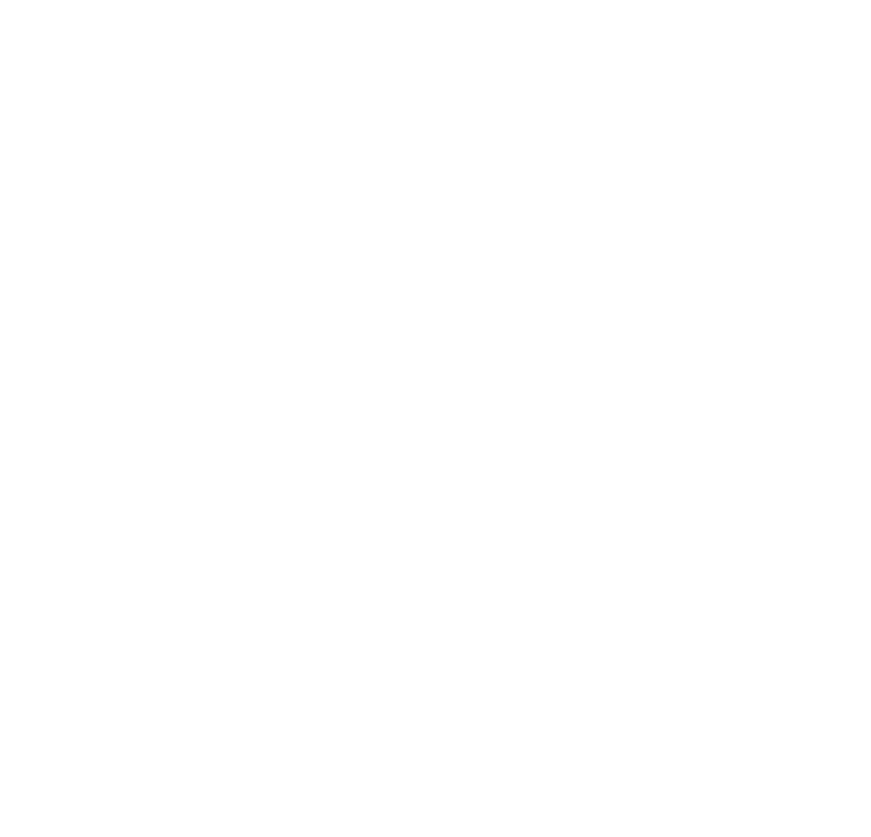
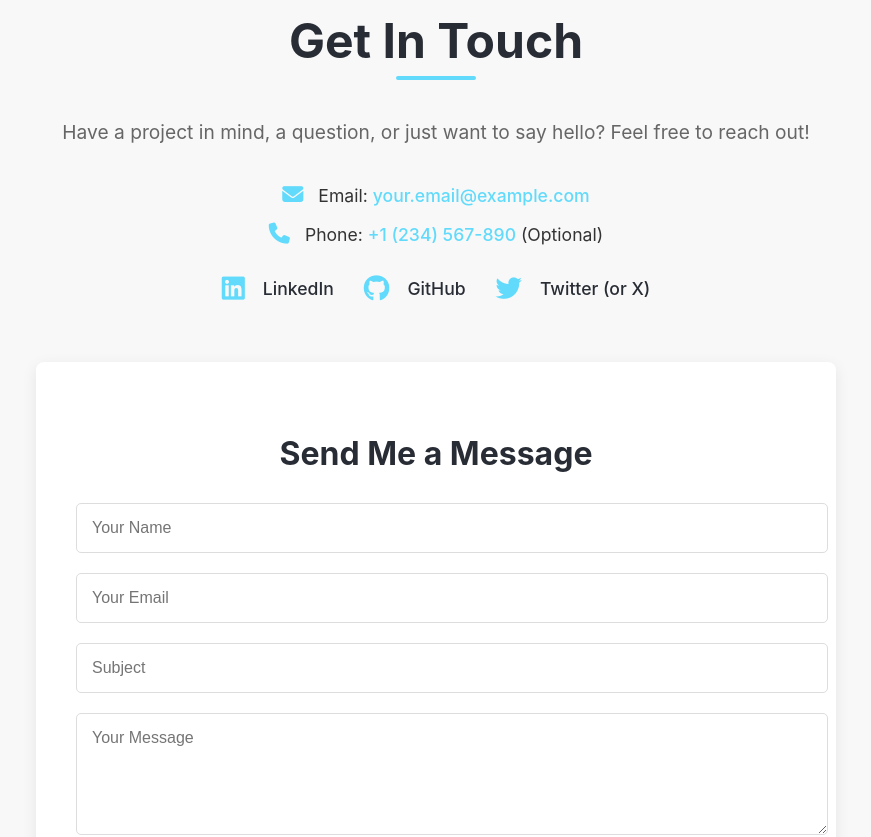
Before and after one commit to Andybegu/andy_portifolio, a React (Create React App) app: page /home in a window 1280 px wide. Shown: the part 2680-3517 px from the top of the page, without its empty margins (204-1075 px from the left). Before the commit the page ends 2612 px from the top, so only its background shows below. Built offline with nearby package versions, Linux system fonts and the light colour scheme.

Commit message:
added  both contact me and portfolio components

```diff
--- a/public/index.html
+++ b/public/index.html
@@ -15,6 +15,7 @@
       user's mobile device or desktop. See https://developers.google.com/web/fundamentals/web-app-manifest/
     -->
     <link rel="manifest" href="%PUBLIC_URL%/manifest.json" />
+    <link rel="stylesheet" href="https://cdnjs.cloudflare.com/ajax/libs/font-awesome/6.5.2/css/all.min.css" integrity="sha512-SnH5WK+bZxgPHs44uWIX+LLJAJ9/2PkPKZ5QiAj6Ta86w+fsb2TkcmfRyVX3pBnMFcV7oQPJkl9QevSCWr3W6A==" crossorigin="anonymous" referrerpolicy="no-referrer" />
     <!--
       Notice the use of %PUBLIC_URL% in the tags above.
       It will be replaced with the URL of the `public` folder during the build.
--- a/src/App.js
+++ b/src/App.js
@@ -4,13 +4,15 @@
 import Layout from './components/Layout';
 import { BrowserRouter as Router, Routes, Route } from 'react-router-dom';
 import Portfolio from './components/Portifolio';
+import Contact from './components/Contact';
+
 
 // Import our actual components
 import Home from './components/Home';
 import About from './components/About';
 // Placeholder components for others for now
 // const Portfolio = () => <div style={{padding: '50px', fontSize: '2em', textAlign: 'center'}}>My Portfolio</div>;
-const Contact = () => <div style={{padding: '50px', fontSize: '2em', textAlign: 'center'}}>Contact Me Here</div>;
+// const Contact = () => <div style={{padding: '50px', fontSize: '2em', textAlign: 'center'}}>Contact Me Here</div>;
 
 
 function App() {
--- /dev/null
+++ b/src/components/Contact.css
@@ -0,0 +1,188 @@
+/* src/components/Contact.css */
+
+.contact-section {
+  background-color: #f8f8f8;
+  padding: 60px 20px;
+  text-align: center;
+  color: #333;
+}
+
+.contact-content {
+  max-width: 800px;
+  margin: 0 auto;
+  padding: 0 15px;
+}
+
+.contact-title {
+  font-size: 3em;
+  margin-bottom: 20px;
+  color: #282c34;
+  position: relative;
+  padding-bottom: 10px;
+  display: inline-block;
+}
+
+.contact-title::after {
+  content: '';
+  position: absolute;
+  left: 50%;
+  bottom: 0;
+  transform: translateX(-50%);
+  width: 80px;
+  height: 4px;
+  background-color: #61dafb;
+  border-radius: 2px;
+}
+
+.contact-tagline {
+  font-size: 1.2em;
+  margin-bottom: 40px;
+  color: #666;
+}
+
+.contact-info p {
+  font-size: 1.1em;
+  margin-bottom: 15px;
+}
+
+.contact-info p a {
+  color: #61dafb;
+  text-decoration: none;
+  font-weight: 500;
+  transition: color 0.3s ease;
+}
+
+.contact-info p a:hover {
+  color: #282c34;
+  text-decoration: underline;
+}
+
+.contact-info i {
+  margin-right: 10px;
+  color: #61dafb;
+  font-size: 1.2em;
+}
+
+.social-links {
+  margin-top: 30px;
+  display: flex;
+  justify-content: center;
+  gap: 30px;
+  flex-wrap: wrap;
+}
+
+.social-icon {
+  font-size: 1.1em;
+  color: #282c34; /* Darker color by default */
+  text-decoration: none;
+  display: flex;
+  align-items: center;
+  gap: 8px;
+  transition: color 0.3s ease, transform 0.2s ease;
+  font-weight: 500;
+}
+
+.social-icon i {
+  font-size: 1.5em; /* Larger icon within social link */
+  color: #61dafb; /* Icon color */
+  transition: color 0.3s ease;
+}
+
+.social-icon:hover {
+  color: #61dafb; /* Text color on hover */
+  transform: translateY(-3px);
+}
+
+.social-icon:hover i {
+  color: #282c34; /* Icon color on hover */
+}
+
+/* Contact Form Placeholder Styles */
+.contact-form-placeholder {
+  margin-top: 60px;
+  background-color: #ffffff;
+  padding: 40px;
+  border-radius: 8px;
+  box-shadow: 0 4px 15px rgba(0, 0, 0, 0.08);
+  text-align: left; /* Align form elements to the left */
+}
+
+.contact-form-placeholder h3 {
+  font-size: 2em;
+  color: #282c34;
+  margin-bottom: 30px;
+  text-align: center; /* Center form title */
+}
+
+.contact-form input[type="text"],
+.contact-form input[type="email"],
+.contact-form textarea {
+  width: 100%;
+  padding: 15px;
+  margin-bottom: 20px;
+  border: 1px solid #ddd;
+  border-radius: 5px;
+  font-size: 1em;
+  font-family: 'Poppins', sans-serif; /* Ensure consistent font */
+}
+
+.contact-form textarea {
+  resize: vertical; /* Allow vertical resizing */
+}
+
+.contact-form input:focus,
+.contact-form textarea:focus {
+  border-color: #61dafb;
+  outline: none;
+  box-shadow: 0 0 0 3px rgba(97, 218, 251, 0.3);
+}
+
+.contact-form .btn-primary {
+  width: 100%;
+  padding: 15px;
+  font-size: 1.2em;
+}
+
+/* --- Responsive Adjustments --- */
+@media (max-width: 768px) {
+  .contact-section {
+    padding: 40px 15px;
+  }
+  .contact-title {
+    font-size: 2.5em;
+  }
+  .contact-form-placeholder {
+    padding: 30px;
+  }
+  .contact-form-placeholder h3 {
+    font-size: 1.8em;
+  }
+}
+
+@media (max-width: 480px) {
+  .contact-title {
+    font-size: 2em;
+  }
+  .contact-tagline {
+    font-size: 1em;
+  }
+  .contact-info p {
+    font-size: 1em;
+  }
+  .social-links {
+    flex-direction: column; /* Stack social links vertically */
+    gap: 15px;
+  }
+  .social-icon {
+    justify-content: center; /* Center text/icon when stacked */
+  }
+  .contact-form-placeholder {
+    padding: 20px;
+  }
+  .contact-form input,
+  .contact-form textarea,
+  .contact-form .btn-primary {
+    padding: 12px;
+    font-size: 1em;
+  }
+}
--- /dev/null
+++ b/src/components/Contact.js
@@ -0,0 +1,52 @@
+// src/components/Contact.js
+import React from 'react';
+import './Contact.css'; // We'll create this CSS file next
+
+function Contact() {
+  return (
+    <section id="contact" className="contact-section">
+      <div className="contact-content">
+        <h2 className="contact-title">Get In Touch</h2>
+        <p className="contact-tagline">
+          Have a project in mind, a question, or just want to say hello? Feel free to reach out!
+        </p>
+
+        <div className="contact-info">
+          <p>
+            <i className="fas fa-envelope"></i> Email: <a href="mailto:your.email@example.com">your.email@example.com</a>
+          </p>
+          <p>
+            <i className="fas fa-phone"></i> Phone: <a href="tel:+1234567890">+1 (234) 567-890</a> (Optional)
+          </p>
+          {/* Add social media links - you'll need to link these to icons or text */}
+          <div className="social-links">
+            <a href="https://linkedin.com/in/yourprofile" target="_blank" rel="noopener noreferrer" className="social-icon">
+              <i className="fab fa-linkedin"></i> LinkedIn
+            </a>
+            <a href="https://github.com/yourusername" target="_blank" rel="noopener noreferrer" className="social-icon">
+              <i className="fab fa-github"></i> GitHub
+            </a>
+            <a href="https://twitter.com/yourhandle" target="_blank" rel="noopener noreferrer" className="social-icon">
+              <i className="fab fa-twitter"></i> Twitter (or X)
+            </a>
+            {/* Add more social links as needed (e.g., Behance, Dribbble, personal website if different) */}
+          </div>
+        </div>
+
+        {/* Optional: Placeholder for a contact form if you want to add it later */}
+        <div className="contact-form-placeholder">
+          <h3>Send Me a Message</h3>
+          <form className="contact-form">
+            <input type="text" placeholder="Your Name" required />
+            <input type="email" placeholder="Your Email" required />
+            <input type="text" placeholder="Subject" />
+            <textarea placeholder="Your Message" rows="5" required></textarea>
+            <button type="submit" className="btn btn-primary">Send Message</button>
+          </form>
+        </div>
+      </div>
+    </section>
+  );
+}
+
+export default Contact;
--- a/src/components/Home.js
+++ b/src/components/Home.js
@@ -5,6 +5,7 @@
 import profileLarge from '../assets/profile.jpg';
 import About from './About';
 import Portfolio from './Portifolio';
+import Contact from './Contact';
 
 function Home() {
   return (
@@ -27,6 +28,7 @@
     </section>
     <About/>
     <Portfolio/>
+    <Contact/>
     </>
   );
 }
```
